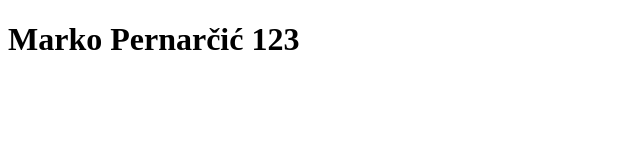
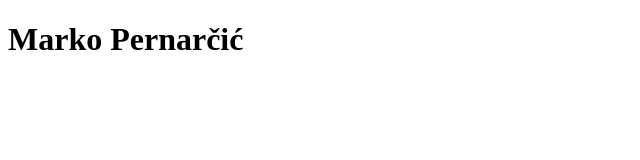
Before and after one commit to mpernarcic/mpernarcic.github.io, a plain HTML site: page index.html in a window 1280 px wide. Shown: the full height of the page, 0-640 px from the left. Drawn offline with Linux system fonts and the light colour scheme.

Commit message:
Update index.html

```diff
--- a/index.html
+++ b/index.html
@@ -5,7 +5,7 @@
 	<title>Marko Pernarčić</title>
 </head>
 <body>
-	<h1>Marko Pernarčić 123</h1>
+	<h1>Marko Pernarčić</h1>
 	<div>
 		<div>
 			<div>
```
